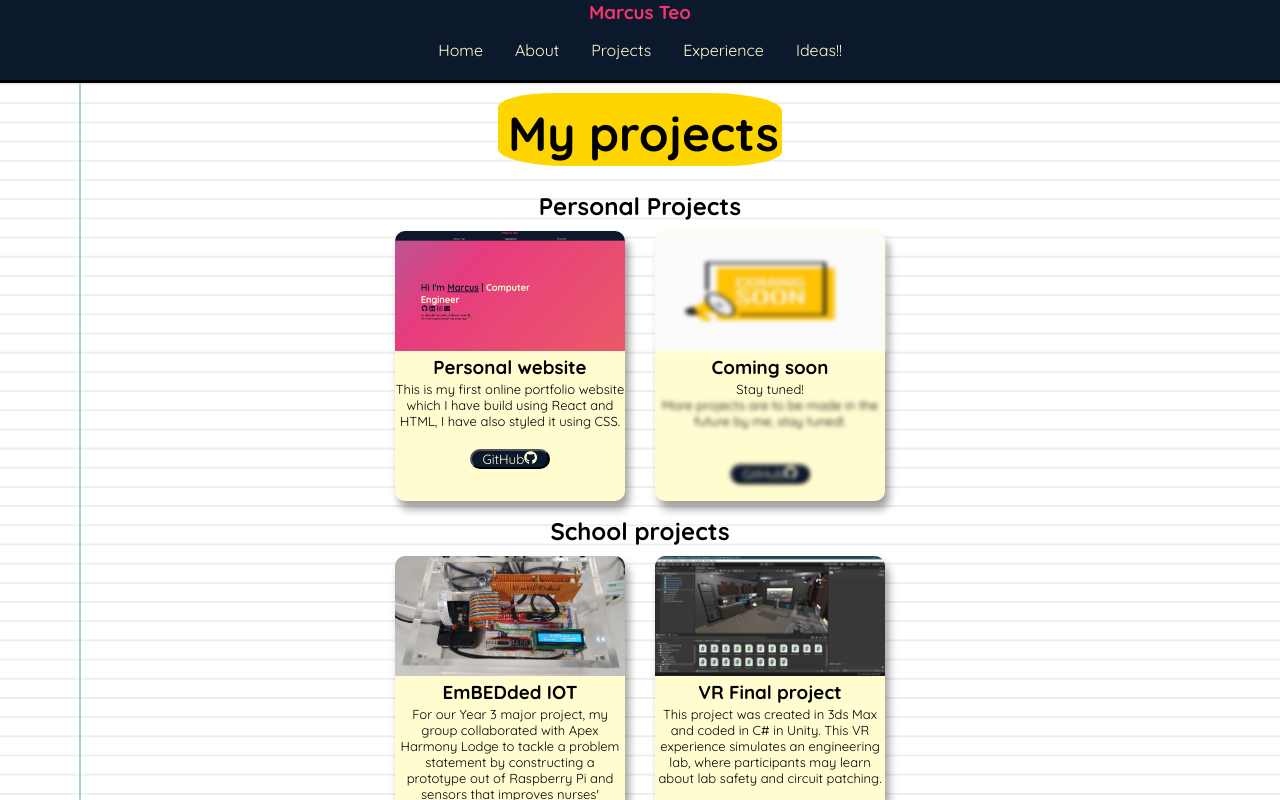
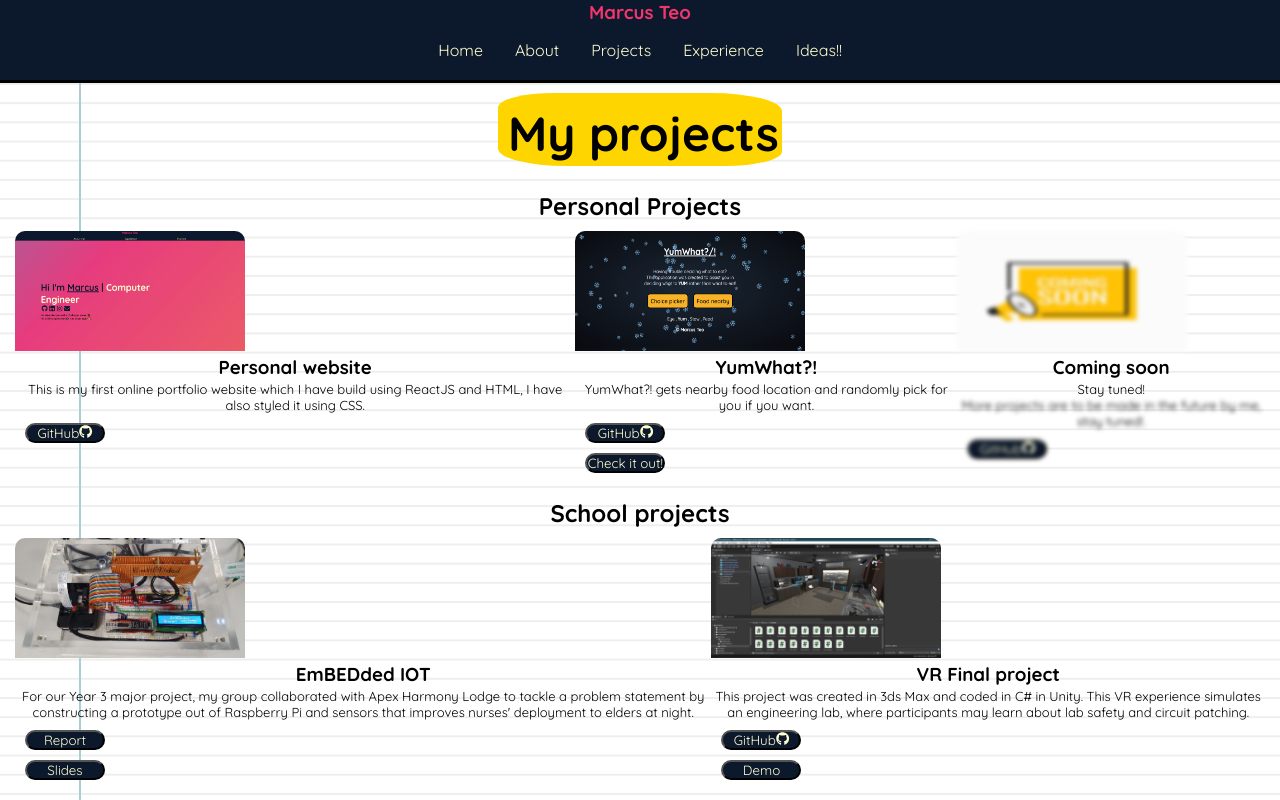
Before and after one commit to MarcusTeoQiYang/Online-Portfolio, a React (Create React App) app: page /Projects in a window 1280 px wide. Shown: the top 800 px of the page. Built offline with nearby package versions, Linux system fonts and the light colour scheme.

Commit message:
Added new project

```diff
--- a/src/Pages/Projects.js
+++ b/src/Pages/Projects.js
@@ -3,6 +3,7 @@ import Port from '../images/PortJPEG.JPG'
 import Soon from '../images/ComingSoon.jpg'
 import VR from '../images/VrJPEG.JPG'
 import MP from '../images/MP.JPG'
+import YumWhat from '../images/YumWhat.JPG'
 
 const Projects = () => {
     return (
@@ -11,21 +12,33 @@ const Projects = () => {
             <div className="projcontainer">
                 <h2>Personal Projects</h2>
                 <div className="myproj">
-                <div className="box1">
+                <div className="box">
                 <div className="projimage">
                     <img src={ Port } alt="Portfolio" />
                     </div>
                         <h3>Personal website</h3>
                         <p>This is my first online portfolio website
-                        which I have build using React and HTML,
+                        which I have build using ReactJS and HTML,
                         I have also styled it using CSS.</p>
-                        <div className="linkbox1">
+                        <div className="linkbox">
                         <a href="https://github.com/MarcusTeoQiYang/Online-Portfolio" target= "blank"><button>GitHub<FaGithub/></button></a>
                         </div>
                 </div>
 
 
-                <div className="box1">
+                <div className="box">
+                <div className="projimage">
+                    <img src={ YumWhat } id="Portfolio" />
+                    </div>
+                        <h3>YumWhat?!</h3>
+                        <p>YumWhat?! gets nearby food location and randomly pick for you if you want.</p>
+                        <div className="linkbox">
+                        <a href="#"><button>GitHub<FaGithub/></button></a>
+                        <a  href="https://yumwhat.web.app/" target="blank"><button>Check it out!</button></a>
+                        </div>
+                </div>
+
+                <div className="box">
                 <div className="projimage">
                     <div className="blur">
                     <img src={ Soon } alt="Portfolio" />
@@ -35,18 +48,16 @@ const Projects = () => {
                         <p>Stay tuned!</p>
                         <div className="blur">
                         <p>More projects are to be made in the future by me, stay tuned!.</p>
-                        <div className="linkbox4">
-                        <a><button href="#">GitHub<FaGithub/></button></a>
+                        <div className="linkbox">
+                        <a  href="#"><button>GitHub<FaGithub/></button></a>
                         </div>
                         </div>
-
-
                 </div>
 
                 </div>
                 <h2>School projects</h2>
             <div className="schproj">
-                <div className="box2">
+                <div className="box">
                 <div className="projimage">
                     <img src={ MP } alt="soon" />
                     </div>
@@ -56,12 +67,12 @@ const Projects = () => {
                         by constructing a prototype out of Raspberry Pi and
                         sensors that improves nurses' deployment to elders
                         at night.</p>
-                    <div className="linkbox2">
+                    <div className="linkbox">
                         <a href="https://docs.google.com/document/d/1YKmXxZbrGsMoAgdf_3qFliQxU8c234kM/edit?usp=sharing&ouid=108693576352860861961&rtpof=true&sd=true" target="blank"><button>Report</button></a>
                         <a href="https://docs.google.com/presentation/d/1PYPQgOXhpAPwTGWbhekpWYJl5yQP9Y0j/edit?usp=sharing&ouid=108693576352860861961&rtpof=true&sd=true" target="blank"><button>Slides</button></a>
                     </div>
                 </div>
-                <div className="box2">
+                <div className="box">
                 <div className="projimage">
                     <img src={ VR } alt="soon" />
                     </div>
@@ -71,7 +82,7 @@ const Projects = () => {
                     This VR experience simulates an engineering lab, where participants may learn about
                     lab safety and circuit patching.
                     </p>
-                    <div className="linkbox3">
+                    <div className="linkbox">
                         <a href="https://github.com/MarcusTeoQiYang/Short-Circuit-VR" target="blank"><button>GitHub<FaGithub/></button></a>
                         <a href="https://drive.google.com/file/d/10KOuSh0tcBcKh4AwJ4A0VY_5o3ZPf0Ub/view?usp=sharing" target="blank"><button>Demo</button></a>
                     </div>
```
Also changed, not shown: src/images/YumWhat.JPG (added).
